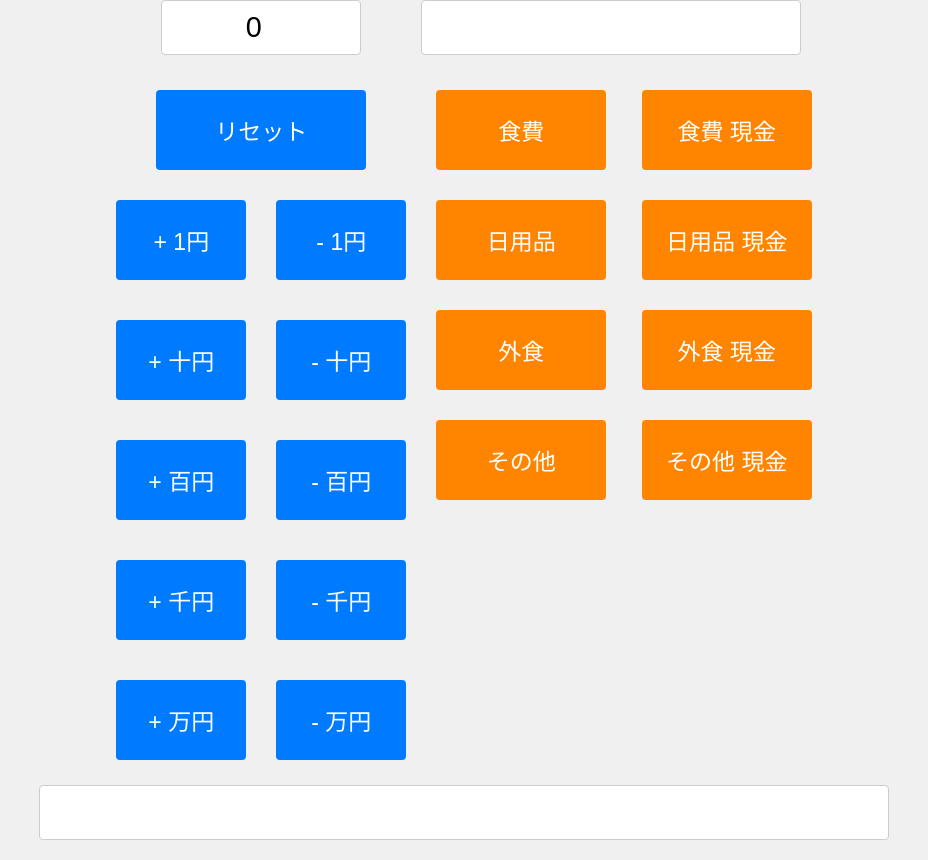
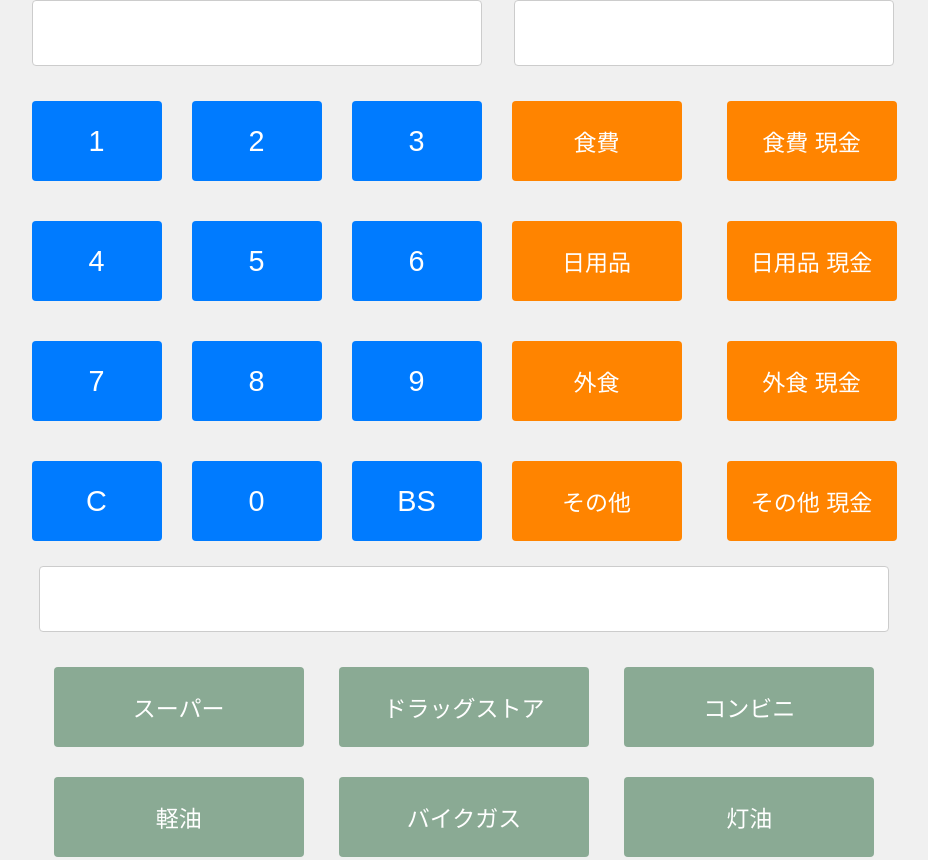
Before and after one commit to mopcrunta/test, a plain HTML site: page index.html in a window 1280 px wide. Shown: the top 860 px of the page, without its empty margins (176-1104 px from the left). Drawn offline with Linux system fonts and the light colour scheme.

Commit message:
Update index.html

```diff
--- a/index.html
+++ b/index.html
@@ -17,15 +17,34 @@
         }
 
         #myTextbox {
+
+			display: block; /* ブロック要素にする */
+			margin: 0 auto; /* 左右のマージンを自動調整して中央寄せ */
 			padding: 10px;
-             font-size: 1.5em;
+			font-size: 2.0em;
 			border: 1px solid #ccc;
 			border-radius: 4px;
 			margin-bottom: 20px;
 			text-align: center;
-            width: 200px; /* テキストボックスの幅を固定 */
+			width: 450px; /* テキストボックスの幅を固定 */
 			box-sizing: border-box; /* ブラウザ間の表示差異を抑制 */
+
         }
+
+        .all {
+            display: flex;
+            flex-direction: column;
+            align-items: center;
+
+        }
+
+		.all .button-group button{
+
+			width: 130px;
+			height: 80px;
+			font-size: 1.5em;
+		}
+
 
         button {
             padding: 10px 20px;
@@ -68,17 +87,6 @@
 			height: 80px;
 		}
 
-        .all {
-            display: flex;
-            flex-direction: column;
-            align-items: center;
-        }
-
-		.all .button-group button{
-
-			width: 130px;
-			height: 80px;
-		}
 
         .allItem {
             display: flex;
@@ -90,8 +98,10 @@
 
 		#categoryBox{
 
+			display: block; /* ブロック要素にする */
+			margin: 0 auto; /* 左右のマージンを自動調整して中央寄せ */
 			padding: 10px;
-            font-size: 1.5em;
+			font-size: 2.0em;
 			border: 1px solid #ccc;
 			border-radius: 4px;
 			margin-bottom: 20px;
@@ -100,9 +110,12 @@
 			box-sizing: border-box; /* ブラウザ間の表示差異を抑制 */
 
 		}
-		.category{
+		.categoryBox-button-group{
 
-			margin: 50px;
+			display: flex;
+			justify-content: center; /* ボタンを中央揃え */
+			gap: 15px; /* ボタン間の間隔を統一 */
+			margin-bottom: 10px; /* 下のボタンとの余白を統一 */
 
 		}
 		.categoryBox-button-group button{
@@ -111,12 +124,15 @@
 			height: 80px;
 			background-color: #ff8400;
 			font-size: 1.2em
+
 		}
 
 		#koumokuBox{
 
+			display: block; /* ブロック要素にする */
+			margin: 0 auto; /* 左右のマージンを自動調整して中央寄せ */
 			padding: 10px;
-             font-size: 1.5em;
+			font-size: 2.0em;
 			border: 1px solid #ccc;
 			border-radius: 4px;
 			margin-bottom: 20px;
@@ -155,14 +171,18 @@
 		}
 
 		#Code{
+
+			display: block; /* ブロック要素にする */
+			margin: 0 auto; /* 左右のマージンを自動調整して中央寄せ */
 			padding: 10px;
-            font-size: 1.5em;
+			font-size: 2.0em;
 			border: 1px solid #ccc;
 			border-radius: 4px;
 			margin-bottom: 20px;
 			text-align: center;
-            width: 850px; /* テキストボックスの幅を固定 */
+			width: 800px; /* テキストボックスの幅を固定 */
 			box-sizing: border-box; /* ブラウザ間の表示差異を抑制 */
+
 
 
 		}
@@ -176,37 +196,33 @@
 
 
 
-        <input type="number" id="myTextbox" value="0">
+        <input type="number" id="myTextbox" value="">
 
-        <div class="priceReset">
-            <button onclick="resetValue()">リセット</button>
+        <div class="button-group">
+            <button onclick="addValue(1)">1</button>
+            <button onclick="addValue(2)">2</button>
+			<button onclick="addValue(3)">3</button>
+        </div>
+
+        <div class="button-group">
+            <button onclick="addValue(4)">4</button>
+            <button onclick="addValue(5)">5</button>
+			<button onclick="addValue(6)">6</button>
+        </div>
+
+        <div class="button-group">
+            <button onclick="addValue(7)">7</button>
+            <button onclick="addValue(8)">8</button>
+			<button onclick="addValue(9)">9</button>
+        </div>
+
+        <div class="button-group">
+            <button onclick="calcClear()">C</button>
+            <button onclick="addValue(0)">0</button>
+			<button onclick="calcBS()">BS</button>
         </div>
 
 
-        <div class="button-group">
-            <button onclick="changeValue(1)">+ 1円 </button>
-            <button onclick="changeValue(-1)">- 1円 </button>
-        </div>
-
-        <div class="button-group">
-            <button onclick="changeValue(10)">+ 十円</button>
-            <button onclick="changeValue(-10)">- 十円</button>
-        </div>
-
-        <div class="button-group">
-            <button onclick="changeValue(100)">+ 百円</button>
-            <button onclick="changeValue(-100)">- 百円</button>
-        </div>
-
-        <div class="button-group">
-            <button onclick="changeValue(1000)">+ 千円</button>
-            <button onclick="changeValue(-1000)">- 千円</button>
-        </div>
-
-        <div class="button-group">
-            <button onclick="changeValue(10000)">+ 万円</button>
-            <button onclick="changeValue(-10000)">- 万円</button>
-        </div>
 
     </div>
 
@@ -315,6 +331,26 @@
 			document.getElementById("categoryBox").value = buttonText;
 		}
 
+		function addValue(addnum){
+
+			let textbox = document.getElementById("myTextbox");
+			let newtextBox = textbox.value.toString();
+			textbox.value = `${newtextBox}${addnum}`;
+
+		}
+
+		function calcClear(){
+
+			let textbox = document.getElementById("myTextbox");
+			textbox.value = "";
+		}
+
+		function calcBS(){
+
+			let textbox = document.getElementById("myTextbox");
+			textbox.value = textbox.value.slice(0, -1);
+		}
+
         function changeValue(amount) {
             let textbox = document.getElementById("myTextbox");
             let currentValue = textbox.value;
```
Lines whose indentation alone changed are shown as unchanged.
